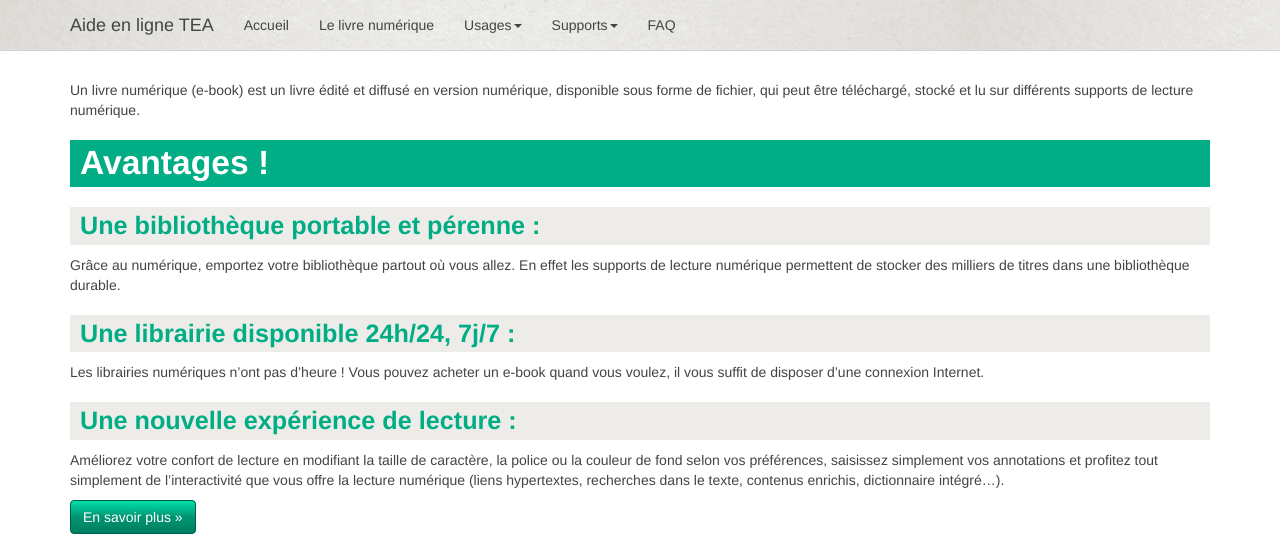
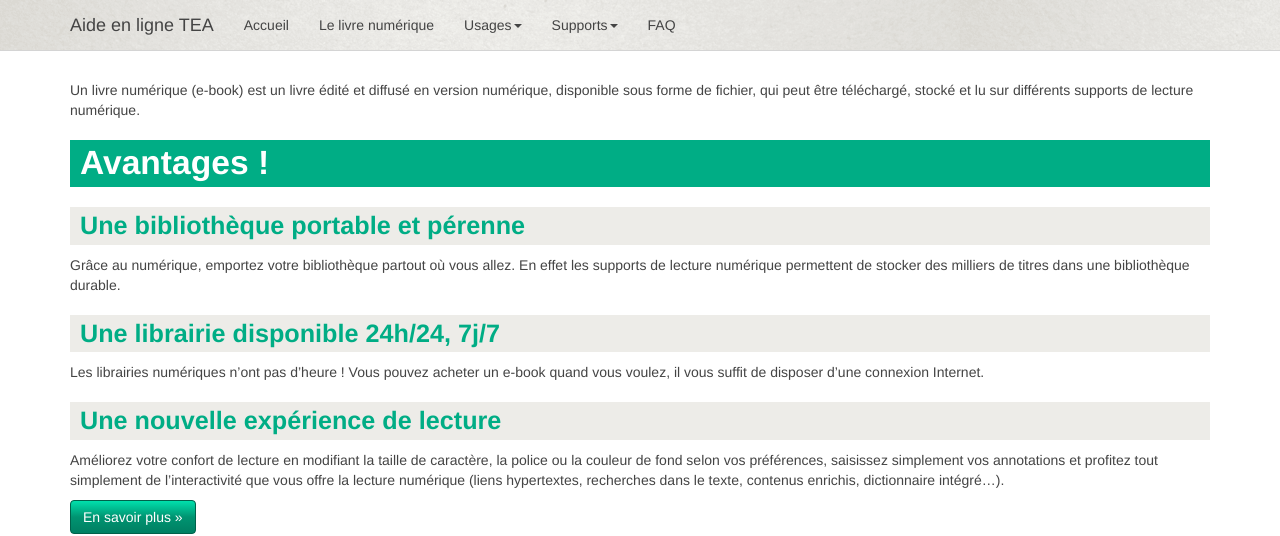
Before and after one commit to TEA-ebook/help-center, a Jekyll site: the page built from index.html, in a window 1280 px wide and 1035 px high. Shown: the top 536 px of the window. Built offline with Jekyll 4.4.1, drawn with Linux system fonts in a browser that asks for light colours; nearby versions of some CDN libraries; Markdown is read by kramdown in place of the engine named in the settings.

Commit message:
Rem: ":" at the end of titles

```diff
--- a/_includes/presentation-rapide-lecture-numerique.md
+++ b/_includes/presentation-rapide-lecture-numerique.md
@@ -2,11 +2,11 @@
 
 <a id="avantages" title="Avantages !" class="anchor-menu-item-target"></a><h2>Avantages !</h2>
 
-<a id="bibliotheque-portable-perenne" title="Une bibliothèque portable et pérenne" class="anchor-menu-item-target"></a><h3>Une bibliothèque portable et pérenne :</h3>
+<a id="bibliotheque-portable-perenne" title="Une bibliothèque portable et pérenne" class="anchor-menu-item-target"></a><h3>Une bibliothèque portable et pérenne</h3>
 <p>Grâce au numérique, emportez votre bibliothèque partout où vous allez. En effet les supports de lecture numérique permettent de stocker des milliers de titres dans une bibliothèque durable.</p>
 
-<a id="librairie-disponible" title="Une librairie disponible 24h/24, 7j/7" class="anchor-menu-item-target"></a><h3>Une librairie disponible 24h/24, 7j/7 :</h3>
+<a id="librairie-disponible" title="Une librairie disponible 24h/24, 7j/7" class="anchor-menu-item-target"></a><h3>Une librairie disponible 24h/24, 7j/7</h3>
 <p>Les librairies numériques n’ont pas d’heure ! Vous pouvez acheter un e-book quand vous voulez, il vous suffit de disposer d’une connexion Internet.</p>
 
-<a id="nouvelle-experience-lecture" title="Une nouvelle expérience de lecture" class="anchor-menu-item-target"></a><h3>Une nouvelle expérience de lecture :</h3>
+<a id="nouvelle-experience-lecture" title="Une nouvelle expérience de lecture" class="anchor-menu-item-target"></a><h3>Une nouvelle expérience de lecture</h3>
 <p>Améliorez votre confort de lecture en modifiant la taille de caractère, la police ou la couleur de fond selon vos préférences, saisissez simplement vos annotations et profitez tout simplement de l’interactivité que vous offre la lecture numérique (liens hypertextes, recherches dans le texte, contenus enrichis, dictionnaire intégré…).</p>
```
